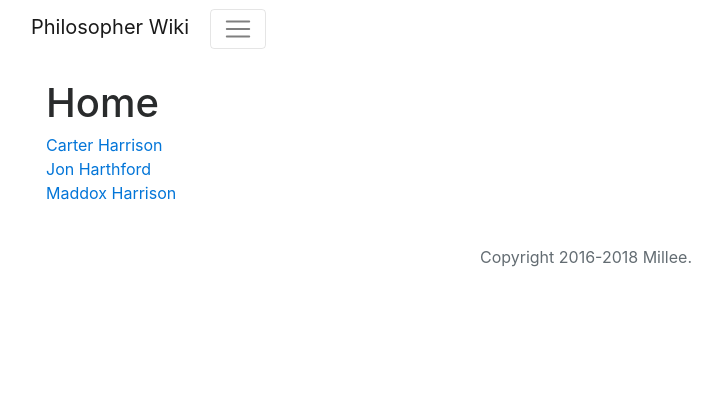
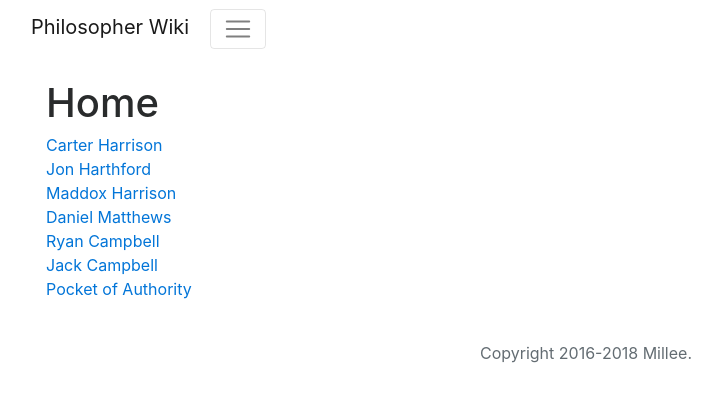
Before and after one commit to reallymillee/Philosopher, a Jekyll site: the page built from index.html, in a window 1280 px wide. Shown: the top 402 px of the page, without its empty margins (54-776 px from the left). Built offline with Jekyll 4.4.1, drawn with Linux system fonts in a browser that asks for light colours; nearby versions of some CDN libraries.

Commit message:
Update index.html

```diff
--- a/index.html
+++ b/index.html
@@ -8,4 +8,8 @@ title: Home
     <li><a href="/carter">Carter Harrison</a></li>
     <li><a href="/jon">Jon Harthford</a></li>
     <li><a href="/maddox">Maddox Harrison</a></li>
+    <li><a href="/daniel">Daniel Matthews</a></li>
+    <li><a href="/ryan">Ryan Campbell</a></li>
+    <li><a href="/jack">Jack Campbell</a></li>
+    <li><a href="/poa">Pocket of Authority</a></li>
   </ul>
```
